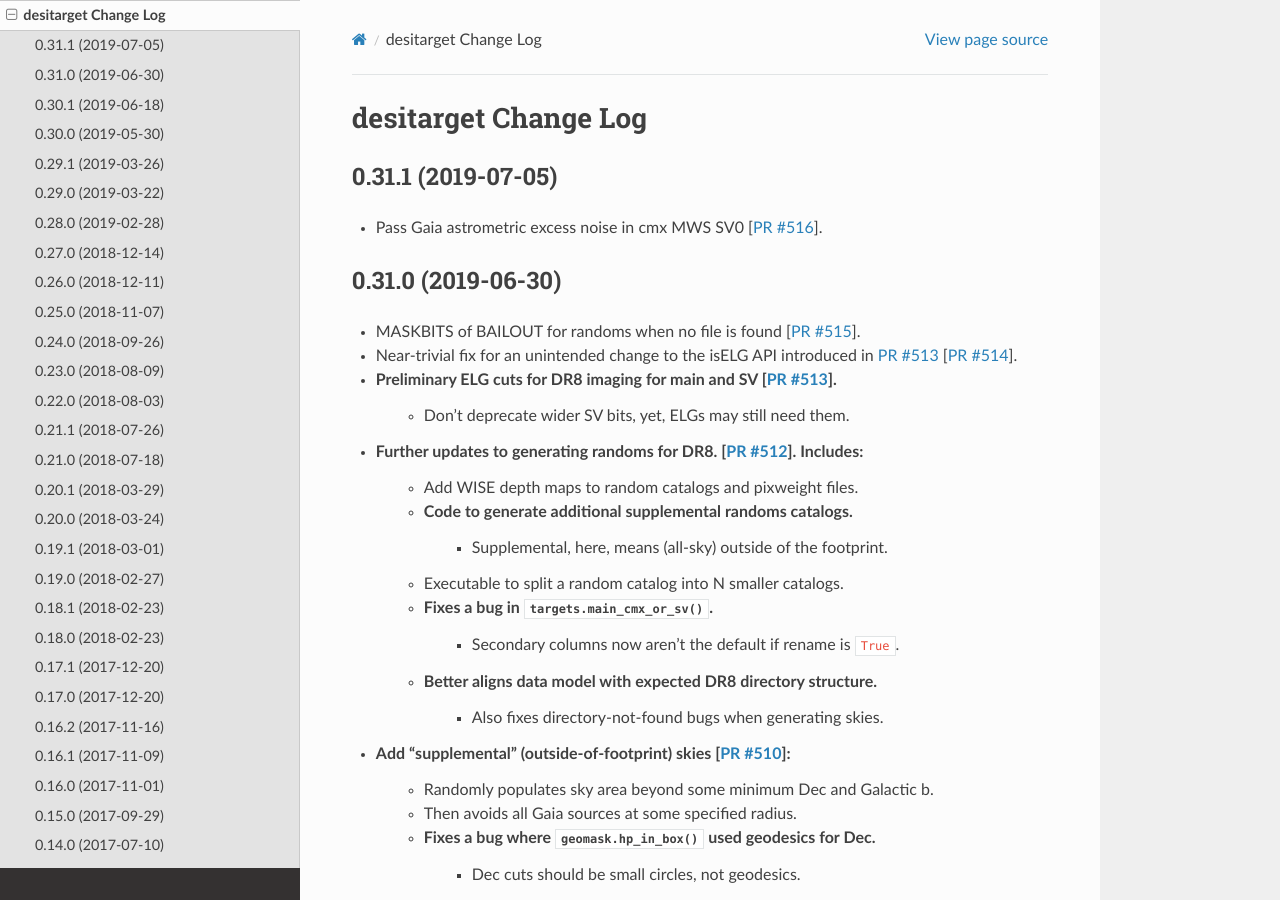
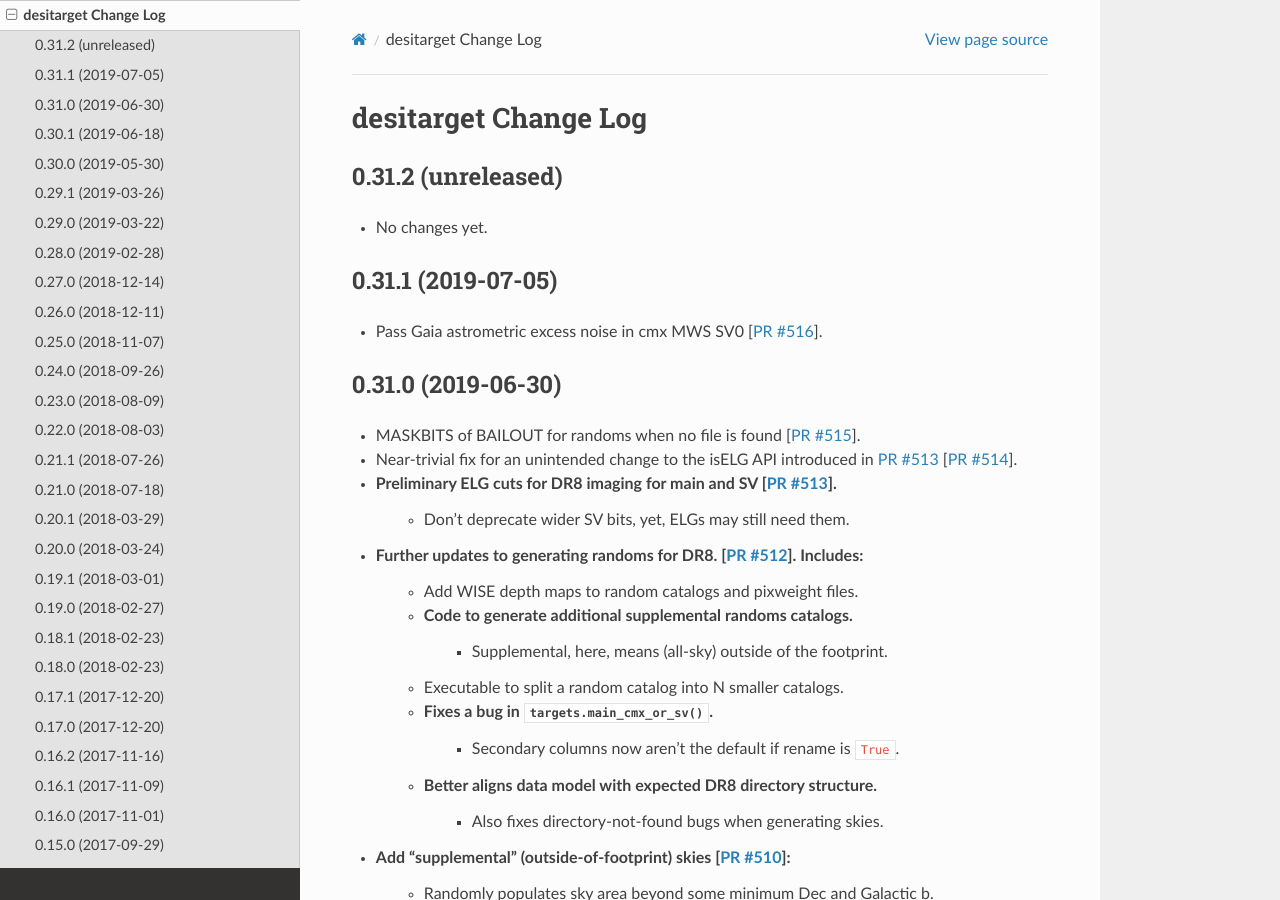
Before and after one commit to desihub/desitarget, a Sphinx documentation site: the page built from doc/changes.rst, in a window 1280 px wide and 900 px high. Built offline with Sphinx 7.4.7 and the Read the Docs theme 2.0.0, drawn with Linux system fonts in a browser that asks for light colours.

Commit message:
update release notes and version for desitarget/0.31.1

```diff
--- a/doc/changes.rst
+++ b/doc/changes.rst
@@ -1,6 +1,11 @@
 =====================
 desitarget Change Log
 =====================
+
+0.31.2 (unreleased)
+-------------------
+
+* No changes yet.
 
 0.31.1 (2019-07-05)
 -------------------
--- a/py/desitarget/_version.py
+++ b/py/desitarget/_version.py
@@ -1 +1 @@
-__version__ = '0.31.0.dev3250'
+__version__ = '0.31.1'
```
